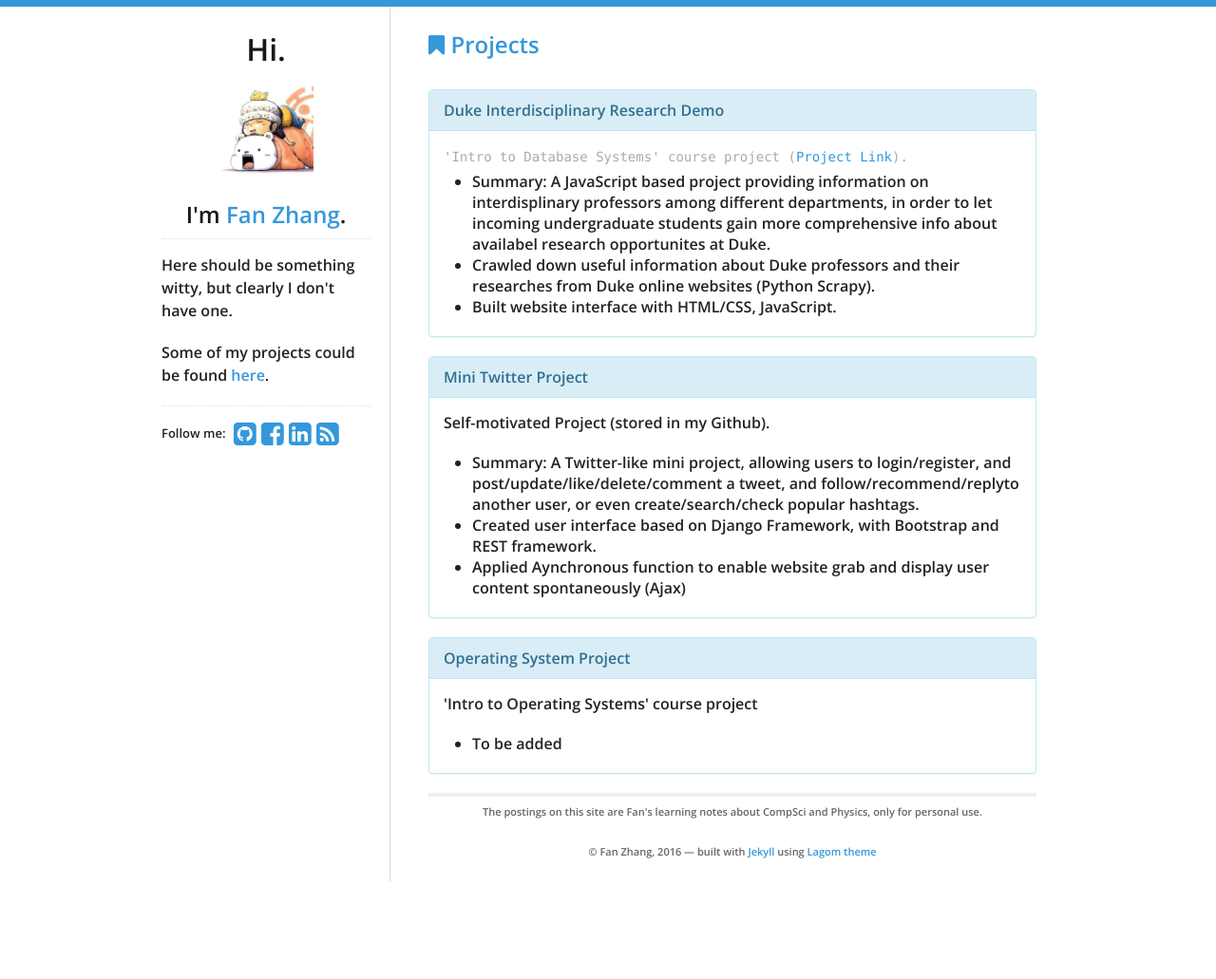
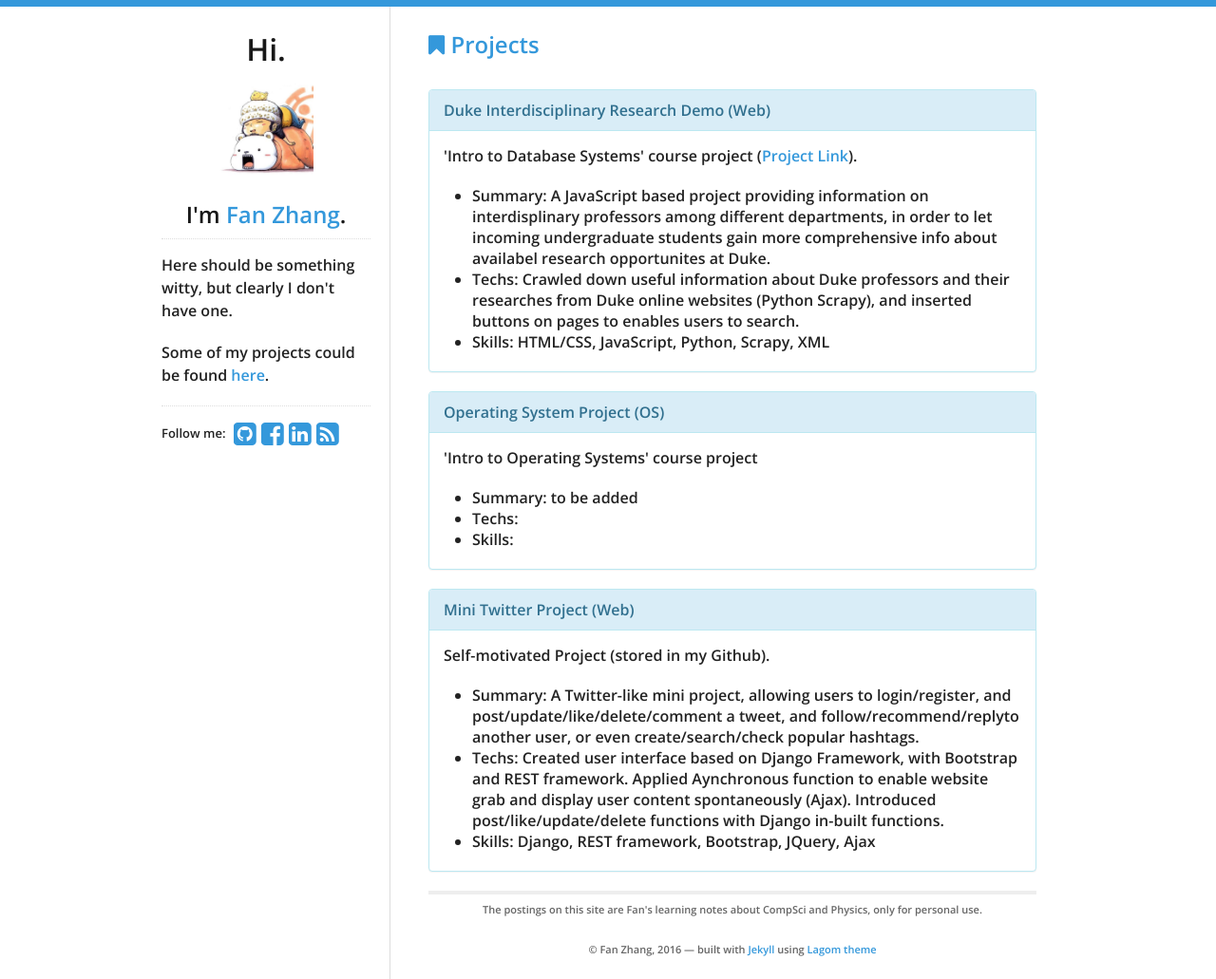
Before and after one commit to KimLakWon/fanfanman.github.io, a Jekyll site: the page built from project.html, in a window 1280 px wide. Shown: the whole page at 95% size. Built offline with Jekyll 4.4.1, drawn with Linux system fonts in a browser that asks for light colours; nearby versions of some CDN libraries; before the commit the page ends 928 px from its top, so only the background shows below that.

Commit message:
final commit to personal page today

```diff
--- a/project.html
+++ b/project.html
@@ -10,37 +10,40 @@ title: Blog Posts
     <!-- <br>
     <p>Currently I only have one personal project conducted in 2015-2016, which is <a href="https://fanfanman.github.io/assets/duketpresearch/duketpresearch.html" target="_blank">Duke TP Research Demo</a>.</p> -->
   <div class="panel panel-info">
-	  <div class="panel-heading">Duke Interdisciplinary Research Demo</div>
+	  <div class="panel-heading">Duke Interdisciplinary Research Demo (Web)</div>
 	  <div class="panel-body">
-	  	<span>'Intro to Database Systems' course project (<a href="https://fanfanman.github.io/assets/duketpresearch/duketpresearch.html" target="_blank">Project Link</a>).</span>
+	  	<p>'Intro to Database Systems' course project (<a href="https://fanfanman.github.io/assets/duketpresearch/duketpresearch.html" target="_blank">Project Link</a>).</p>
 	  	<ul>
 	    <li>Summary: A JavaScript based project providing information on interdisplinary professors among different departments, in order to let incoming undergraduate students gain more comprehensive info about availabel research opportunites at Duke.</li>
-	    <li>Crawled down useful information about Duke professors and their researches from Duke online websites (Python Scrapy).</li>
-	    <li>Built website interface with HTML/CSS, JavaScript.</li>
+	    <li>Techs: Crawled down useful information about Duke professors and their researches from Duke online websites (Python Scrapy), and inserted buttons on pages to enables users to search.</li>
+	    <li>Skills: HTML/CSS, JavaScript, Python, Scrapy, XML</li>
 	</ul>
 	  </div>
   </div>
+
   <div class="panel panel-info">
-	  <div class="panel-heading">Mini Twitter Project</div>
+	  <div class="panel-heading">Operating System Project (OS)</div>
+	  <div class="panel-body">
+	    <p>'Intro to Operating Systems' course project</p>
+	    <ul>
+	    	<li>Summary: to be added</li>
+	    	<li>Techs: </li>
+	    	<li>Skills: </li>
+	    </ul>
+	  </div>
+  </div>
+
+
+  <div class="panel panel-info">
+	  <div class="panel-heading">Mini Twitter Project (Web)</div>
 	  <div class="panel-body">
 	    <p>Self-motivated Project (stored in my Github).</p>
 	    <ul>
 	    	<li>Summary: A Twitter-like mini project, allowing users to login/register, and post/update/like/delete/comment a tweet, and follow/recommend/replyto another user, or even create/search/check popular hashtags.
 	    	</li>
-	    	<li>Created user interface based on Django Framework, with Bootstrap and REST framework.
+	    	<li>Techs: Created user interface based on Django Framework, with Bootstrap and REST framework. Applied Aynchronous function to enable website grab and display user content spontaneously (Ajax). Introduced post/like/update/delete functions with Django in-built functions.
 	    	</li>
-	    	<li>Applied Aynchronous function to enable website grab and display user content spontaneously (Ajax)
-	    	</li>
-	    </ul>
-	  </div>
-  </div>
-  <div class="panel panel-info">
-	  <div class="panel-heading">Operating System Project</div>
-	  <div class="panel-body">
-	    <p>'Intro to Operating Systems' course project</p>
-	    <ul>
-	    	<li>To be added
-	    	</li>
+	    	<li>Skills: Django, REST framework, Bootstrap, JQuery, Ajax</li>
 	    </ul>
 	  </div>
   </div>
```
